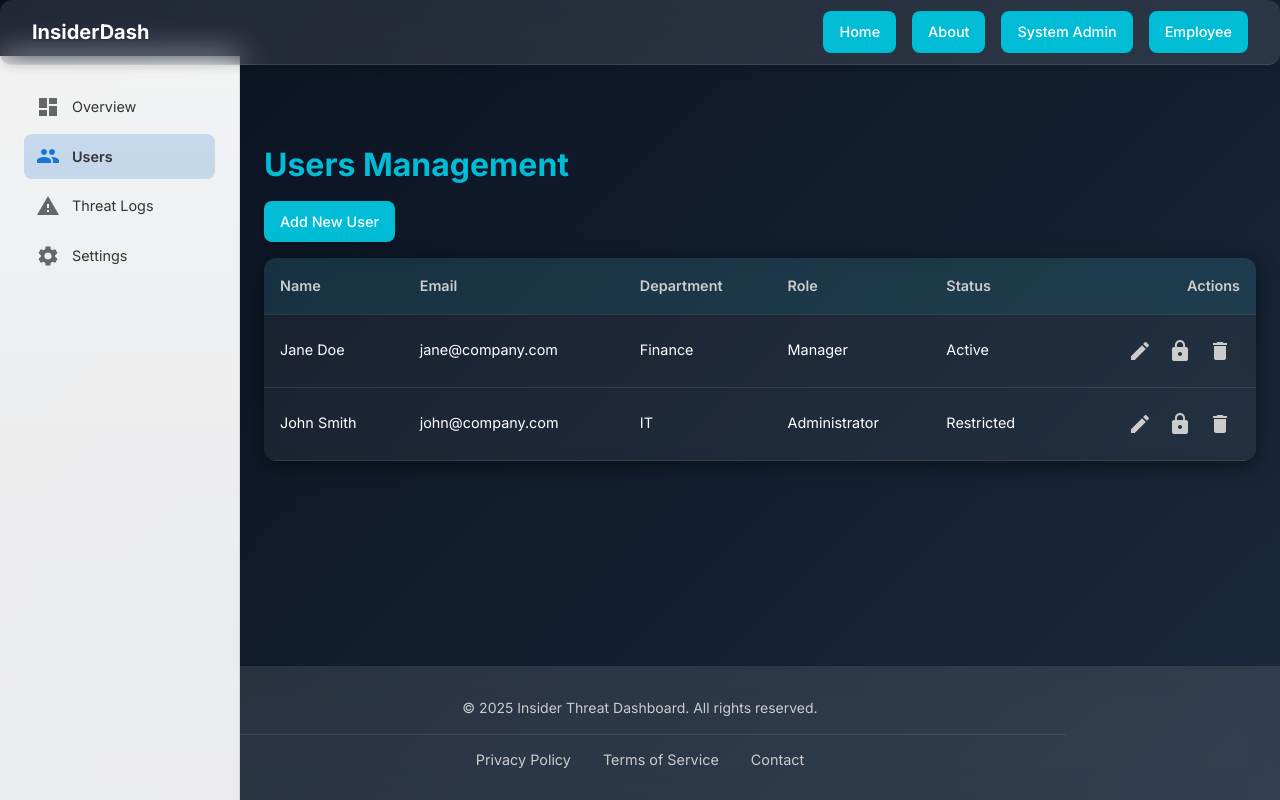
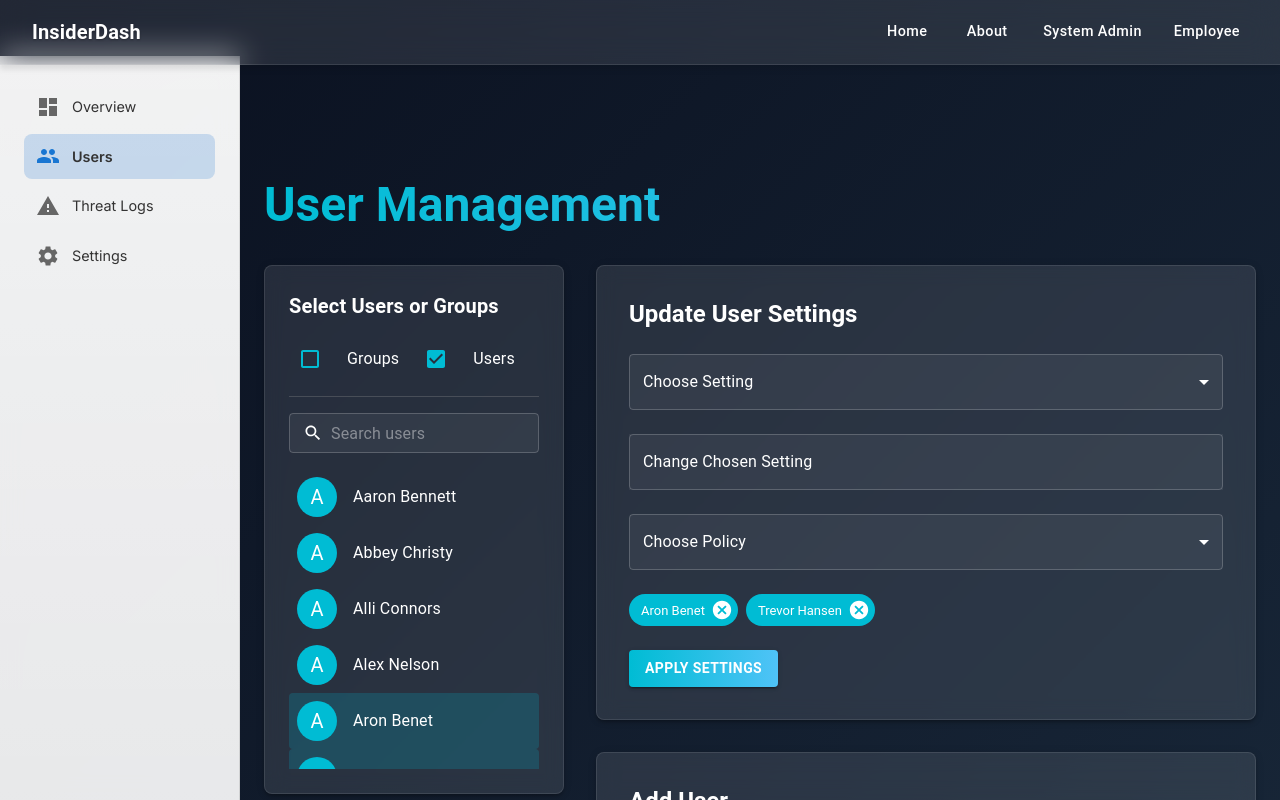
Before and after one commit to Kileyydev/Insider-Threat-Dashboard-, a Next.js app in the folder insider-threat-dashboard/: page /dashboard/users in a window 1280 px wide. Built offline with nearby package versions, Linux system fonts and the light colour scheme.

Commit message:
User mngmt updates

```diff
--- a/insider-threat-dashboard/src/app/dashboard/users/page.tsx
+++ b/insider-threat-dashboard/src/app/dashboard/users/page.tsx
@@ -1,392 +1,406 @@
-
 'use client';
 
 import React, { useState } from 'react';
 import {
   Box,
   Typography,
+  TextField,
+  IconButton,
+  Checkbox,
+  Divider,
   Button,
-  Dialog,
-  DialogTitle,
-  DialogContent,
-  DialogActions,
-  TextField,
   MenuItem,
-  IconButton,
-  Table,
-  TableBody,
-  TableCell,
-  TableHead,
-  TableRow,
   Paper,
-  Tooltip,
-  createTheme,
-  ThemeProvider,
+  Avatar,
+  Chip,
+  Select,
+  FormControl,
+  InputLabel,
+  Container,
+  Stack,
 } from '@mui/material';
-import { Delete as DeleteIcon, Edit as EditIcon, Lock as LockIcon } from '@mui/icons-material';
+import { Search, Close } from '@mui/icons-material';
 import TopNavBar from '@/app/components/TopNavBar';
 import FooterSection from '@/app/components/FooterSection';
 import Sidebar from '../components/SideBar';
 
-interface User {
-  id: number;
-  name: string;
-  email: string;
-  department: string;
-  role: string;
-  status: string;
-}
-
-interface UserForm {
-  name: string;
-  email: string;
-  department: string;
-  role: string;
-  status: string;
-}
-
-const initialUsers: User[] = [
-  {
-    id: 1,
-    name: 'Jane Doe',
-    email: 'jane@company.com',
-    department: 'Finance',
-    role: 'Manager',
-    status: 'Active',
-  },
-  {
-    id: 2,
-    name: 'John Smith',
-    email: 'john@company.com',
-    department: 'IT',
-    role: 'Administrator',
-    status: 'Restricted',
-  },
+const mockUsers = [
+  'Aaron Bennett',
+  'Abbey Christy',
+  'Alli Connors',
+  'Alex Nelson',
+  'Aron Benet',
+  'Trevor Hansen',
 ];
 
-const departments = ['Finance', 'IT', 'HR', 'Operations'];
-const roles = ['Employee', 'Manager', 'Director', 'Administrator'];
+const UserManagement = () => {
+  const [selectedTab, setSelectedTab] = useState<'Users' | 'Groups'>('Users');
+  const [selectedUsers, setSelectedUsers] = useState<string[]>(['Aron Benet', 'Trevor Hansen']);
+  const [searchText, setSearchText] = useState('');
+  const [newUserAttr, setNewUserAttr] = useState('');
+  const [settingOption, setSettingOption] = useState('');
+  const [policyOption, setPolicyOption] = useState('');
 
-const UsersPage: React.FC = () => {
-  const [users, setUsers] = useState<User[]>(initialUsers);
-  const [openDialog, setOpenDialog] = useState(false);
-  const [editIndex, setEditIndex] = useState<number | null>(null);
-  const [form, setForm] = useState<UserForm>({
-    name: '',
-    email: '',
-    department: '',
-    role: '',
-    status: 'Active',
-  });
-
-  // Define custom theme to match original colors
-  const theme = createTheme({
-    palette: {
-      mode: 'dark',
-      primary: {
-        main: '#00bcd4',
-      },
-      background: {
-        default: '#0a101f',
-        paper: 'rgba(255,255,255,0.05)',
-      },
-      text: {
-        primary: '#ffffff',
-        secondary: '#cccccc',
-      },
-    },
-    typography: {
-      fontFamily: '"Inter", "Roboto", sans-serif',
-      h4: {
-        fontWeight: 700,
-        color: '#00bcd4',
-      },
-      h6: {
-        fontWeight: 600,
-        color: '#ffffff',
-      },
-    },
-    components: {
-      MuiButton: {
-        styleOverrides: {
-          root: {
-            borderRadius: '8px',
-            textTransform: 'none',
-            padding: '8px 16px',
-            backgroundColor: '#00bcd4',
-            color: '#ffffff',
-            '&:hover': {
-              backgroundColor: '#0288d1',
-            },
-            fontSize: '0.9rem',
-          },
-        },
-      },
-      MuiTextField: {
-        styleOverrides: {
-          root: {
-            '& .MuiOutlinedInput-root': {
-              borderRadius: '8px',
-              color: '#ffffff',
-              '& fieldset': {
-                borderColor: '#444444',
-              },
-              '&:hover fieldset': {
-                borderColor: '#666666',
-              },
-              '&.Mui-focused fieldset': {
-                borderColor: '#00bcd4',
-              },
-            },
-            '& .MuiInputLabel-root': {
-              color: '#cccccc',
-              fontSize: '0.9rem',
-            },
-            '& .MuiInputLabel-root.Mui-focused': {
-              color: '#00bcd4',
-            },
-            '& .MuiInputBase-input': {
-              fontSize: '0.9rem',
-            },
-          },
-        },
-      },
-      MuiPaper: {
-        styleOverrides: {
-          root: {
-            borderRadius: '12px',
-            backdropFilter: 'blur(6px)',
-            background: 'rgba(255,255,255,0.05)',
-            boxShadow: '0 4px 20px rgba(0,0,0,0.5)',
-          },
-        },
-      },
-      MuiTableCell: {
-        styleOverrides: {
-          root: {
-            color: '#ffffff',
-            fontSize: '0.9rem',
-            borderBottom: '1px solid rgba(255,255,255,0.1)',
-          },
-          head: {
-            color: '#cccccc',
-            fontWeight: 600,
-            background: 'rgba(0, 188, 212, 0.1)',
-          },
-        },
-      },
-      MuiDialog: {
-        styleOverrides: {
-          paper: {
-            borderRadius: '12px',
-            background: 'rgba(255,255,255,0.05)',
-            backdropFilter: 'blur(6px)',
-          },
-        },
-      },
-      MuiIconButton: {
-        styleOverrides: {
-          root: {
-            color: '#cccccc',
-            '&:hover': {
-              color: '#00bcd4',
-            },
-          },
-        },
-      },
-    },
-  });
-
-  const handleChange = (e: React.ChangeEvent<HTMLInputElement>) => {
-    setForm({ ...form, [e.target.name]: e.target.value });
+  const toggleUser = (name: string) => {
+    setSelectedUsers((prev) =>
+      prev.includes(name) ? prev.filter((u) => u !== name) : [...prev, name]
+    );
   };
 
-  const handleAddUser = () => {
-    setOpenDialog(true);
-    setForm({ name: '', email: '', department: '', role: '', status: 'Active' });
-    setEditIndex(null);
-  };
-
-  const handleSaveUser = () => {
-    if (editIndex !== null) {
-      const updatedUsers = [...users];
-      updatedUsers[editIndex] = { id: users[editIndex].id, ...form };
-      setUsers(updatedUsers);
-    } else {
-      setUsers([...users, { id: Date.now(), ...form }]);
-    }
-    setOpenDialog(false);
-  };
-
-  const handleEdit = (index: number) => {
-    setForm({
-      name: users[index].name,
-      email: users[index].email,
-      department: users[index].department,
-      role: users[index].role,
-      status: users[index].status,
-    });
-    setEditIndex(index);
-    setOpenDialog(true);
-  };
-
-  const handleDelete = (index: number) => {
-    const filtered = users.filter((_, i) => i !== index);
-    setUsers(filtered);
-  };
-
-  const handleRestrict = (index: number) => {
-    const updatedUsers = [...users];
-    updatedUsers[index].status =
-      updatedUsers[index].status === 'Restricted' ? 'Active' : 'Restricted';
-    setUsers(updatedUsers);
-  };
+  const filteredUsers = mockUsers.filter((user) =>
+    user.toLowerCase().includes(searchText.toLowerCase())
+  );
 
   return (
-    <ThemeProvider theme={theme}>
+    <Box sx={{ background: 'linear-gradient(135deg, #0a101f, #1a2a3c)', minHeight: '100vh' }}>
+      <TopNavBar />
+      <Box sx={{ display: 'flex', minHeight: 'calc(100vh - 64px)' }}>
+        <Sidebar />
+        <Container
+          maxWidth="lg"
+          sx={{
+            pt: { xs: 12, md: 14 }, // Increased padding-top to avoid overlap with TopNavBar
+            pb: 6,
+            ml: { xs: 0, md: '240px' }, // Offset for Sidebar width
+            flexGrow: 1,
+          }}
+        >
+          <Typography
+            variant="h3"
+            sx={{
+              color: '#fff',
+              fontWeight: 700,
+              mb: 4,
+              background: 'linear-gradient(90deg, #00bcd4, #4fc3f7)',
+              WebkitBackgroundClip: 'text',
+              WebkitTextFillColor: 'transparent',
+            }}
+          >
+            User Management
+          </Typography>
+
           <Box
             sx={{
-          minHeight: '100vh',
-          background: 'linear-gradient(135deg, #0a101f, #1a2a3c)',
               display: 'flex',
-          flexDirection: 'column',
+              flexDirection: { xs: 'column', md: 'row' },
+              gap: 4,
+              flexGrow: 1,
             }}
           >
-        <TopNavBar />
-        <Box sx={{ display: 'flex', flex: 1, mt: 7 }}>
-          <Sidebar />
+            {/* Left Panel - User/Group Selection */}
+            <Paper
+              elevation={3}
+              sx={{
+                p: 3,
+                width: { xs: '100%', md: '30%' },
+                minWidth: { md: 300 },
+                background: 'rgba(255,255,255,0.1)',
+                backdropFilter: 'blur(10px)',
+                borderRadius: 2,
+                border: '1px solid rgba(255,255,255,0.1)',
+                height: 'fit-content',
+              }}
+            >
+              <Typography variant="h6" sx={{ color: '#fff', mb: 2, fontWeight: 600 }}>
+                Select Users or Groups
+              </Typography>
+              <Stack direction="row" spacing={2} alignItems="center" mb={2}>
+                <Checkbox
+                  checked={selectedTab === 'Groups'}
+                  onChange={() => setSelectedTab('Groups')}
+                  sx={{ color: '#00bcd4', '&.Mui-checked': { color: '#00bcd4' } }}
+                />
+                <Typography sx={{ color: '#fff' }}>Groups</Typography>
+                <Checkbox
+                  checked={selectedTab === 'Users'}
+                  onChange={() => setSelectedTab('Users')}
+                  sx={{ color: '#00bcd4', '&.Mui-checked': { color: '#00bcd4' } }}
+                />
+                <Typography sx={{ color: '#fff' }}>Users</Typography>
+              </Stack>
+              <Divider sx={{ my: 2, background: 'rgba(255,255,255,0.2)' }} />
+              <TextField
+                variant="outlined"
+                placeholder="Search users"
+                size="small"
+                fullWidth
+                value={searchText}
+                onChange={(e) => setSearchText(e.target.value)}
+                sx={{
+                  background: 'rgba(255,255,255,0.05)',
+                  borderRadius: 1,
+                  '& .MuiOutlinedInput-root': {
+                    '& fieldset': { borderColor: 'rgba(255,255,255,0.2)' },
+                    '&:hover fieldset': { borderColor: '#00bcd4' },
+                    '&.Mui-focused fieldset': { borderColor: '#00bcd4' },
+                  },
+                  '& .MuiInputBase-input': { color: '#fff' },
+                }}
+                InputProps={{
+                  startAdornment: <Search fontSize="small" sx={{ mr: 1, color: '#fff' }} />,
+                  endAdornment: searchText && (
+                    <IconButton size="small" onClick={() => setSearchText('')}>
+                      <Close fontSize="small" sx={{ color: '#fff' }} />
+                    </IconButton>
+                  ),
+                }}
+              />
+              <Box sx={{ maxHeight: 300, overflow: 'auto', mt: 2 }}>
+                {filteredUsers.map((user) => (
+                  <Box
+                    key={user}
+                    sx={{
+                      display: 'flex',
+                      alignItems: 'center',
+                      p: 1,
+                      borderRadius: 1,
+                      cursor: 'pointer',
+                      background: selectedUsers.includes(user)
+                        ? 'rgba(0,188,212,0.2)'
+                        : 'transparent',
+                      '&:hover': {
+                        background: selectedUsers.includes(user)
+                          ? 'rgba(0,188,212,0.3)'
+                          : 'rgba(255,255,255,0.05)',
+                      },
+                    }}
+                    onClick={() => toggleUser(user)}
+                  >
+                    <Avatar sx={{ mr: 2, bgcolor: '#00bcd4' }}>{user[0]}</Avatar>
+                    <Typography sx={{ color: '#fff' }}>{user}</Typography>
+                  </Box>
+                ))}
+              </Box>
+            </Paper>
+
+            {/* Right Panel - Settings and Add User */}
             <Box
               sx={{
                 flexGrow: 1,
-              ml: { xs: 0, sm: '240px' },
-              width: { xs: '100%', sm: 'calc(100% - 240px)' },
-              p: { xs: 2, sm: 3 },
+                display: 'flex',
+                flexDirection: 'column',
+                gap: 4,
+                minWidth: 0, // Prevent overflow
               }}
             >
-            <Typography
-              variant="h4"
+              {/* Update Settings */}
+              <Paper
+                elevation={3}
                 sx={{
-                fontSize: { xs: '1.5rem', sm: '2rem' },
-                mb: 2,
+                  p: 4,
+                  background: 'rgba(255,255,255,0.1)',
+                  backdropFilter: 'blur(10px)',
+                  borderRadius: 2,
+                  border: '1px solid rgba(255,255,255,0.1)',
+                  width: '100%',
                 }}
               >
-              Users Management
+                <Typography variant="h5" sx={{ color: '#fff', mb: 3, fontWeight: 600 }}>
+                  Update User Settings
                 </Typography>
+                <FormControl fullWidth sx={{ mb: 3 }}>
+                  <InputLabel sx={{ color: '#fff', '&.Mui-focused': { color: '#00bcd4' } }}>
+                    Choose Setting
+                  </InputLabel>
+                  <Select
+                    value={settingOption}
+                    onChange={(e) => setSettingOption(e.target.value)}
+                    label="Choose Setting"
+                    sx={{
+                      background: 'rgba(255,255,255,0.05)',
+                      color: '#fff',
+                      '& .MuiOutlinedInput-notchedOutline': {
+                        borderColor: 'rgba(255,255,255,0.2)',
+                      },
+                      '&:hover .MuiOutlinedInput-notchedOutline': {
+                        borderColor: '#00bcd4',
+                      },
+                      '&.Mui-focused .MuiOutlinedInput-notchedOutline': {
+                        borderColor: '#00bcd4',
+                      },
+                      '& .MuiSvgIcon-root': { color: '#fff' },
+                    }}
+                  >
+                    <MenuItem value="Theme">Light/Dark Mode</MenuItem>
+                    <MenuItem value="2FA">2-Factor Authentication</MenuItem>
+                    <MenuItem value="Notification">Email Notifications</MenuItem>
+                  </Select>
+                </FormControl>
+                <TextField
+                  fullWidth
+                  label="Change Chosen Setting"
+                  variant="outlined"
+                  sx={{
+                    mb: 3,
+                    background: 'rgba(255,255,255,0.05)',
+                    '& .MuiOutlinedInput-root': {
+                      '& fieldset': { borderColor: 'rgba(255,255,255,0.2)' },
+                      '&:hover fieldset': { borderColor: '#00bcd4' },
+                      '&.Mui-focused fieldset': { borderColor: '#00bcd4' },
+                    },
+                    '& .MuiInputLabel-root': { color: '#fff' },
+                    '& .MuiInputBase-input': { color: '#fff' },
+                  }}
+                />
+                <FormControl fullWidth sx={{ mb: 3 }}>
+                  <InputLabel sx={{ color: '#fff', '&.Mui-focused': { color: '#00bcd4' } }}>
+                    Choose Policy
+                  </InputLabel>
+                  <Select
+                    value={policyOption}
+                    onChange={(e) => setPolicyOption(e.target.value)}
+                    label="Choose Policy"
+                    sx={{
+                      background: 'rgba(255,255,255,0.05)',
+                      color: '#fff',
+                      '& .MuiOutlinedInput-notchedOutline': {
+                        borderColor: 'rgba(255,255,255,0.2)',
+                      },
+                      '&:hover .MuiOutlinedInput-notchedOutline': {
+                        borderColor: '#00bcd4',
+                      },
+                      '&.Mui-focused .MuiOutlinedInput-notchedOutline': {
+                        borderColor: '#00bcd4',
+                      },
+                      '& .MuiSvgIcon-root': { color: '#fff' },
+                    }}
+                  >
+                    <MenuItem value="RBAC">RBAC</MenuItem>
+                    <MenuItem value="Strict">Strict Policy</MenuItem>
+                    <MenuItem value="Relaxed">Relaxed Policy</MenuItem>
+                  </Select>
+                </FormControl>
+                <Stack direction="row" spacing={1} flexWrap="wrap" sx={{ mb: 3 }}>
+                  {selectedUsers.map((user) => (
+                    <Chip
+                      key={user}
+                      label={user}
+                      onDelete={() => toggleUser(user)}
+                      sx={{
+                        backgroundColor: '#00bcd4',
+                        color: '#fff',
+                        '& .MuiChip-deleteIcon': { color: '#fff' },
+                      }}
+                    />
+                  ))}
+                </Stack>
                 <Button
                   variant="contained"
-              onClick={handleAddUser}
-              sx={{ mb: 2, fontSize: '0.9rem' }}
+                  sx={{
+                    background: 'linear-gradient(90deg, #00bcd4, #4fc3f7)',
+                    color: '#fff',
+                    fontWeight: 600,
+                    borderRadius: 1,
+                    '&:hover': { background: 'linear-gradient(90deg, #0288d1, #0288d1)' },
+                  }}
                 >
-              Add New User
+                  Apply Settings
                 </Button>
-            <Paper sx={{ overflowX: 'auto' }}>
-              <Table>
-                <TableHead>
-                  <TableRow>
-                    <TableCell>Name</TableCell>
-                    <TableCell>Email</TableCell>
-                    <TableCell>Department</TableCell>
-                    <TableCell>Role</TableCell>
-                    <TableCell>Status</TableCell>
-                    <TableCell align="right">Actions</TableCell>
-                  </TableRow>
-                </TableHead>
-                <TableBody>
-                  {users.map((user, index) => (
-                    <TableRow key={user.id}>
-                      <TableCell>{user.name}</TableCell>
-                      <TableCell>{user.email}</TableCell>
-                      <TableCell>{user.department}</TableCell>
-                      <TableCell>{user.role}</TableCell>
-                      <TableCell>{user.status}</TableCell>
-                      <TableCell align="right">
-                        <Tooltip title="Edit User">
-                          <IconButton onClick={() => handleEdit(index)}>
-                            <EditIcon />
-                          </IconButton>
-                        </Tooltip>
-                        <Tooltip title="Restrict / Unrestrict">
-                          <IconButton onClick={() => handleRestrict(index)}>
-                            <LockIcon />
-                          </IconButton>
-                        </Tooltip>
-                        <Tooltip title="Delete User">
-                          <IconButton onClick={() => handleDelete(index)} color="error">
-                            <DeleteIcon />
-                          </IconButton>
-                        </Tooltip>
-                      </TableCell>
-                    </TableRow>
-                  ))}
-                </TableBody>
-              </Table>
+              </Paper>
+
+              {/* Add User */}
+              <Paper
+                elevation={3}
+                sx={{
+                  p: 4,
+                  background: 'rgba(255,255,255,0.1)',
+                  backdropFilter: 'blur(10px)',
+                  borderRadius: 2,
+                  border: '1px solid rgba(255,255,255,0.1)',
+                  width: '100%',
+                }}
+              >
+                <Typography variant="h5" sx={{ color: '#fff', mb: 3, fontWeight: 600 }}>
+                  Add User
+                </Typography>
+                <Stack direction={{ xs: 'column', sm: 'row' }} spacing={2} mb={3}>
+                  <Button
+                    variant="outlined"
+                    fullWidth
+                    sx={{
+                      color: '#fff',
+                      borderColor: 'rgba(255,255,255,0.2)',
+                      '&:hover': { borderColor: '#00bcd4', background: 'rgba(0,188,212,0.1)' },
+                    }}
+                  >
+                    Use CMS
+                  </Button>
+                  <Button
+                    variant="outlined"
+                    fullWidth
+                    sx={{
+                      color: '#fff',
+                      borderColor: 'rgba(255,255,255,0.2)',
+                      '&:hover': { borderColor: '#00bcd4', background: 'rgba(0,188,212,0.1)' },
+                    }}
+                  >
+                    Add Users Manually
+                  </Button>
+                </Stack>
+                <FormControl fullWidth sx={{ mb: 3 }}>
+                  <InputLabel sx={{ color: '#fff', '&.Mui-focused': { color: '#00bcd4' } }}>
+                    Choose Attribute
+                  </InputLabel>
+                  <Select
+                    value={newUserAttr}
+                    onChange={(e) => setNewUserAttr(e.target.value)}
+                    label="Choose Attribute"
+                    sx={{
+                      background: 'rgba(255,255,255,0.05)',
+                      color: '#fff',
+                      '& .MuiOutlinedInput-notchedOutline': {
+                        borderColor: 'rgba(255,255,255,0.2)',
+                      },
+                      '&:hover .MuiOutlinedInput-notchedOutline': {
+                        borderColor: '#00bcd4',
+                      },
+                      '&.Mui-focused .MuiOutlinedInput-notchedOutline': {
+                        borderColor: '#00bcd4',
+                      },
+                      '& .MuiSvgIcon-root': { color: '#fff' },
+                    }}
+                  >
+                    <MenuItem value="Intern">Intern</MenuItem>
+                    <MenuItem value="Manager">Manager</MenuItem>
+                    <MenuItem value="Administrator">Administrator</MenuItem>
+                  </Select>
+                </FormControl>
+                <TextField
+                  fullWidth
+                  label="Add Chosen Attribute"
+                  variant="outlined"
+                  sx={{
+                    mb: 3,
+                    background: 'rgba(255,255,255,0.05)',
+                    '& .MuiOutlinedInput-root': {
+                      '& fieldset': { borderColor: 'rgba(255,255,255,0.2)' },
+                      '&:hover fieldset': { borderColor: '#00bcd4' },
+                      '&.Mui-focused fieldset': { borderColor: '#00bcd4' },
+                    },
+                    '& .MuiInputLabel-root': { color: '#fff' },
+                    '& .MuiInputBase-input': { color: '#fff' },
+                  }}
+                />
+                <Button
+                  variant="contained"
+                  sx={{
+                    background: 'linear-gradient(90deg, #00bcd4, #4fc3f7)',
+                    color: '#fff',
+                    fontWeight: 600,
+                    borderRadius: 1,
+                    '&:hover': { background: 'linear-gradient(90deg, #0288d1, #0288d1)' },
+                  }}
+                >
+                  Add User
+                </Button>
               </Paper>
             </Box>
           </Box>
+        </Container>
+      </Box>
       <FooterSection />
-        <Dialog
-          open={openDialog}
-          onClose={() => setOpenDialog(false)}
-          fullWidth
-          maxWidth="sm"
-        >
-          <DialogTitle sx={{ fontSize: '1.25rem' }}>
-            {editIndex !== null ? 'Edit User' : 'Add New User'}
-          </DialogTitle>
-          <DialogContent sx={{ display: 'grid', gap: 1.5, mt: 1 }}>
-            <TextField
-              label="Name"
-              name="name"
-              value={form.name}
-              onChange={handleChange}
-              fullWidth
-            />
-            <TextField
-              label="Email"
-              name="email"
-              value={form.email}
-              onChange={handleChange}
-              fullWidth
-            />
-            <TextField
-              select
-              label="Department"
-              name="department"
-              value={form.department}
-              onChange={handleChange}
-              fullWidth
-            >
-              {departments.map((dept) => (
-                <MenuItem key={dept} value={dept}>
-                  {dept}
-                </MenuItem>
-              ))}
-            </TextField>
-            <TextField
-              select
-              label="Role"
-              name="role"
-              value={form.role}
-              onChange={handleChange}
-              fullWidth
-            >
-              {roles.map((role) => (
-                <MenuItem key={role} value={role}>
-                  {role}
-                </MenuItem>
-              ))}
-            </TextField>
-          </DialogContent>
-          <DialogActions>
-            <Button onClick={() => setOpenDialog(false)}>Cancel</Button>
-            <Button variant="contained" onClick={handleSaveUser}>
-              {editIndex !== null ? 'Update' : 'Save'}
-            </Button>
-          </DialogActions>
-        </Dialog>
     </Box>
-    </ThemeProvider>
   );
 };
 
-export default UsersPage;
+export default UserManagement;
```
Also changed, not shown: insider-threat-dashboard/package.json (+1 -6 lines). Lines whose indentation alone changed are shown as unchanged.
